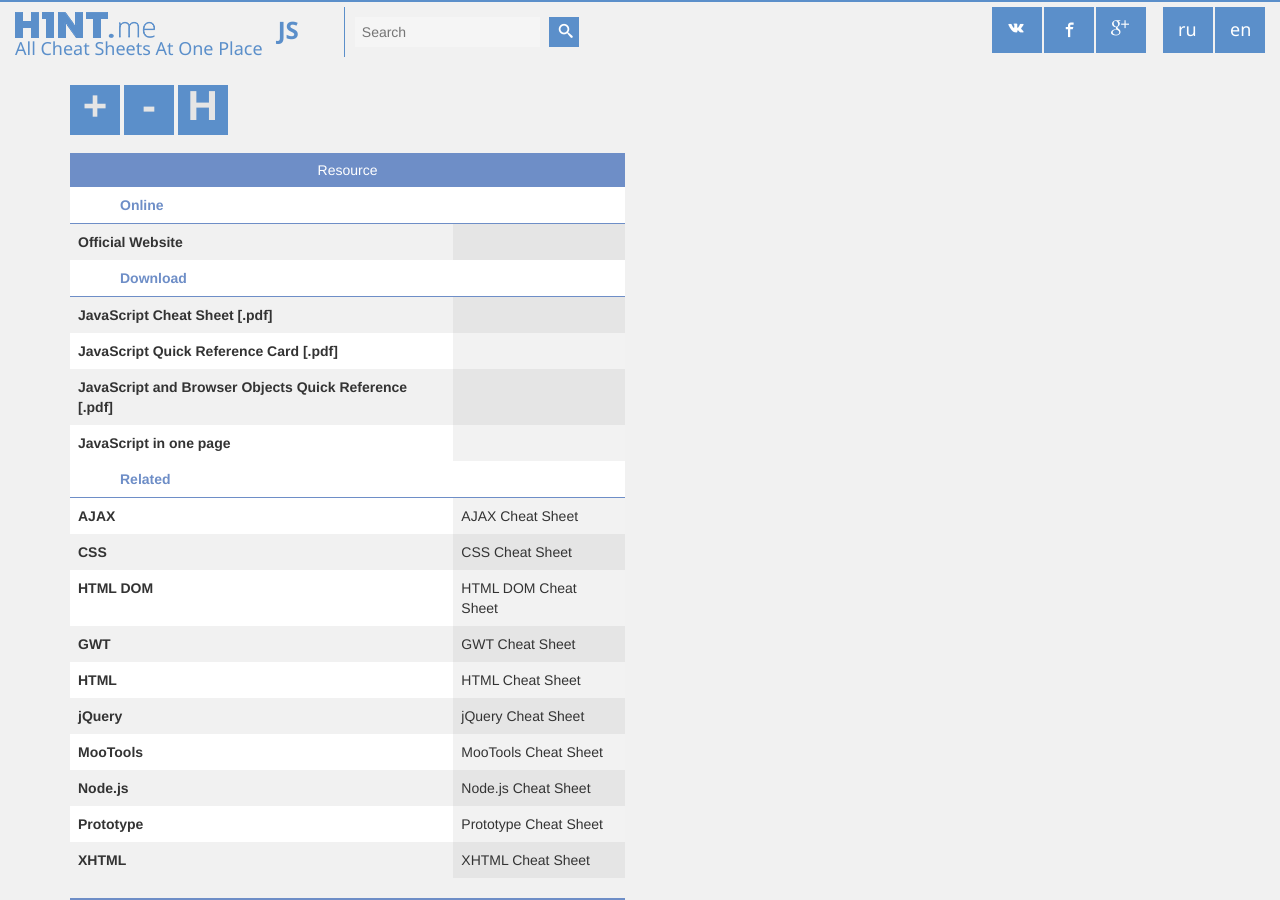
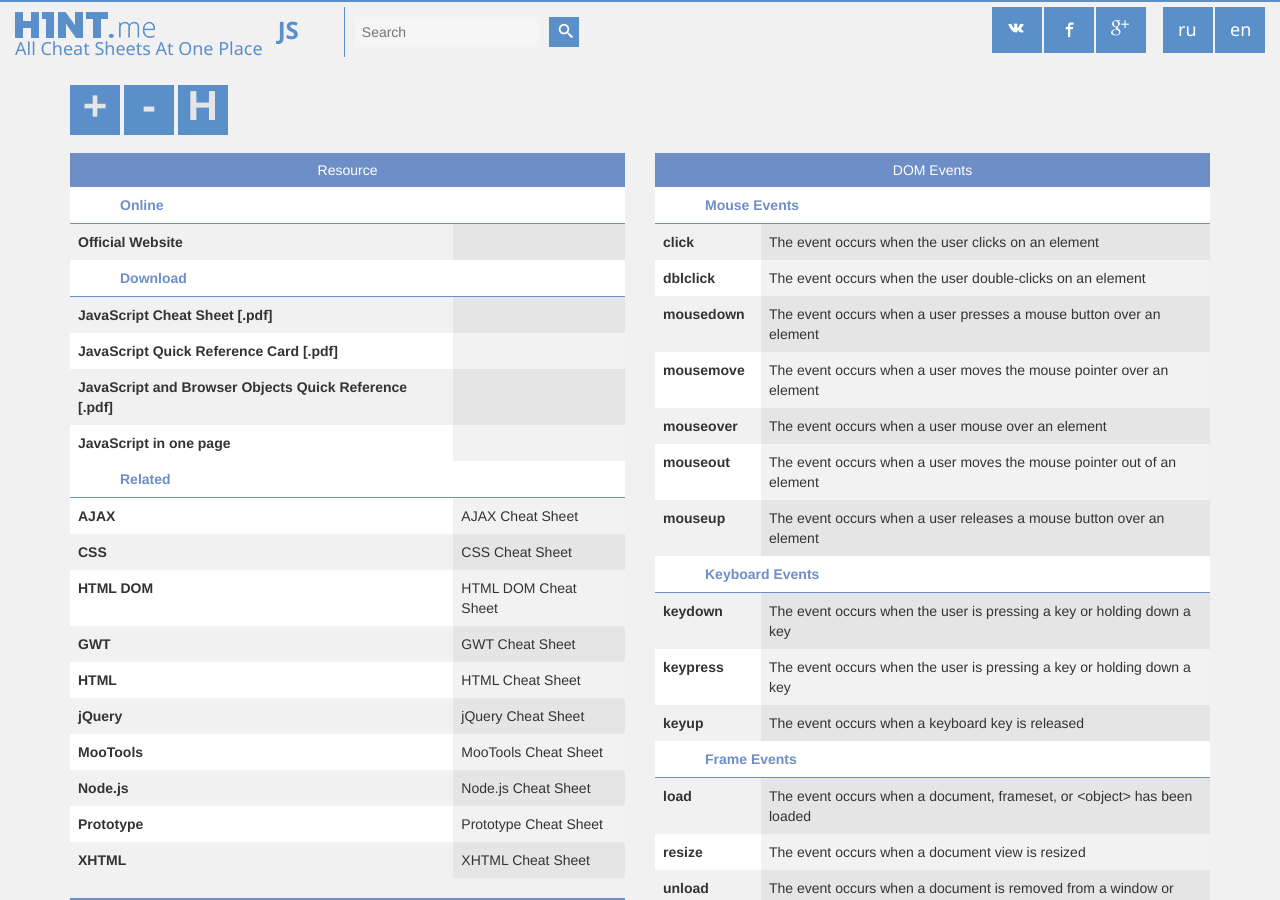
Before and after one commit to h1ntme/h1ntme.github.io, a Jekyll site: the page built from _posts/en/J/2015-01-31-js.html, in a window 1280 px wide and 900 px high. Built offline with Jekyll 4.4.1, drawn with Linux system fonts in a browser that asks for light colours; nearby versions of some CDN libraries.

Commit message:
js 2 columns

```diff
--- a/_posts/en/J/2015-01-31-js.html
+++ b/_posts/en/J/2015-01-31-js.html
@@ -1092,6 +1092,10 @@ categories:
     </table>
   </div>
 </div>
+
+        </div>
+        <div class="col-md-6 col-sm-6">
+
 <div class="card">
   <div class="cardName">DOM Events</div>
   <div class="description">
@@ -1963,8 +1967,6 @@ categories:
     </table>
   </div>
 </div>
-        </div>
-        <div class="col-md-6 col-sm-6">
 
 		</div>
       </div>
```
